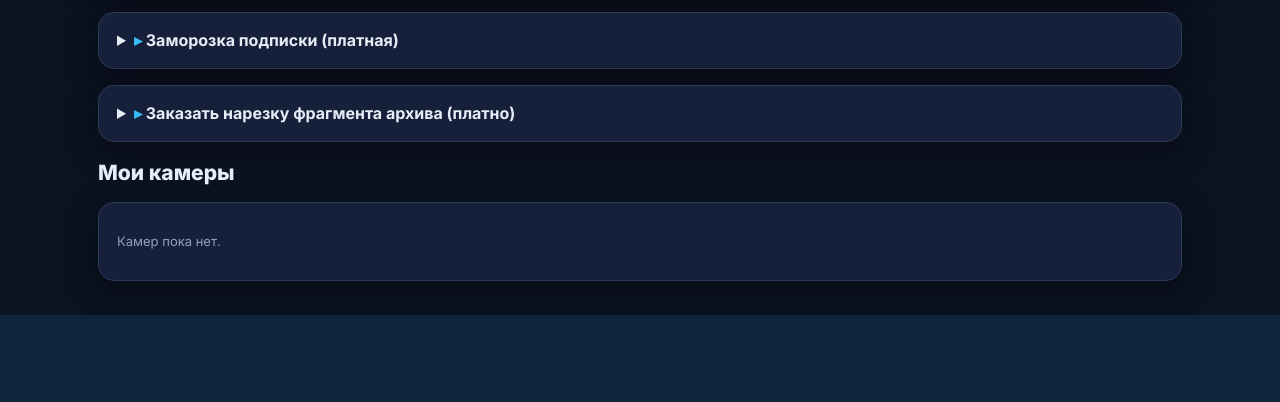
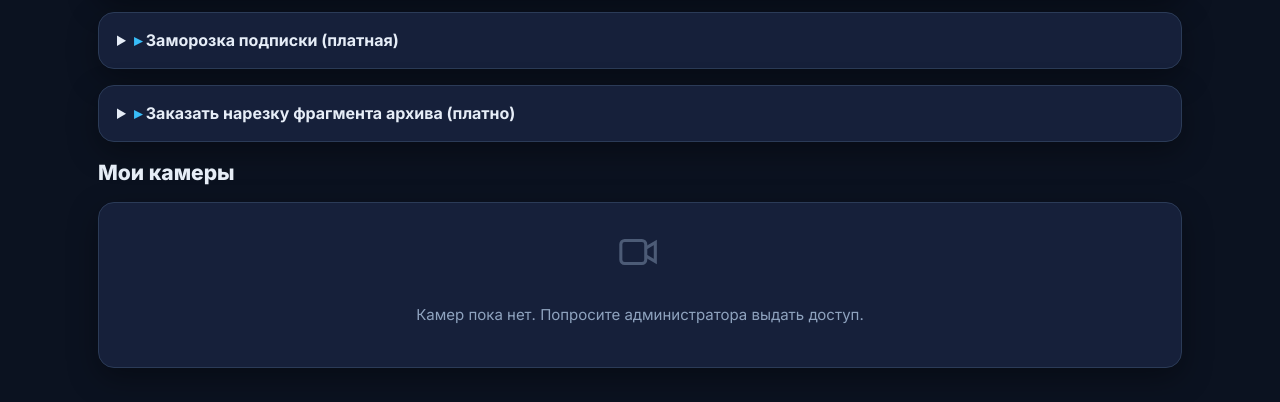
Before and after one commit to vasa57kam/cctv-deploy, a Flask app: page / in a window 1280 px wide. Shown: the part 532-934 px from the top of the page. Before the commit the page ends 847 px from the top, so only its background shows below. Run offline with Flask 3, Linux system fonts and the light colour scheme; a user stored in the database is signed in; parts of the project's set-up code (start-up, migrations or seed data) failed here and were passed over.

Commit message:
Update dashboard.html

```diff
--- a/app/templates/dashboard.html
+++ b/app/templates/dashboard.html
@@ -6,15 +6,29 @@
 <div class="grid">
   {% for camera in cameras %}
   <div class="cam">
+    {% set th = thumbs.get(camera.id) %}
+    {% if th and th.url %}
+    <div class="thumbwrap" style="margin:-12px -12px 10px;">
+      <img src="{{ th.url }}?t={{ range(100000)|random }}" alt="">
+      <span class="playbadge"><svg width="30" height="30" viewBox="0 0 24 24" fill="rgba(255,255,255,.85)"><path d="M8 5v14l11-7z"/></svg></span>
+    </div>
+    {% endif %}
     <h3>{{ camera.name }}</h3>
-    <p>{% if camera.active %}<span class="badge ok">вкл</span>{% else %}<span class="badge bad">выкл</span>{% endif %}
-       {% if camera.recording_enabled %}<span class="badge ok">запись</span>{% else %}<span class="badge warn">без записи</span>{% endif %}
-       {% if camera.group_name %}<span class="badge warn">{{ camera.group_name }}</span>{% endif %}</p>
+    <p class="muted" style="margin:0 0 8px;">
+      <span class="dot {{ 'on' if th and th.online else 'off' }}"></span>{{ "онлайн" if th and th.online else "офлайн" }}
+      {% if camera.recording_enabled %}· <span class="badge ok">запись</span>{% else %}· <span class="badge warn">без записи</span>{% endif %}
+      {% if camera.group_name %}· {{ camera.group_name }}{% endif %}
+    </p>
     <a class="btn" href="{{ url_for('camera_page', camera_id=camera.id) }}">Открыть</a>
   </div>
   {% endfor %}
 </div>
-{% else %}<div class="card"><p class="muted">Камер пока нет.</p></div>{% endif %}
+{% else %}
+<div class="card empty">
+  <svg width="46" height="46" viewBox="0 0 24 24" fill="none" stroke="currentColor" stroke-width="1.6"><path d="M2 8a2 2 0 0 1 2-2h9a2 2 0 0 1 2 2v8a2 2 0 0 1-2 2H4a2 2 0 0 1-2-2z"/><path d="M15 10l5-3v10l-5-3"/></svg>
+  <p>Камер пока нет. Добавьте первую в админке или найдите потоки парсером.</p>
+</div>
+{% endif %}
 
 {% elif role %}
 <div class="card" id="subscribe">
@@ -29,21 +43,29 @@
 <div class="grid">
   {% for item in cam_items %}
   <div class="cam">
+    {% set th = thumbs.get(item.camera.id) %}
+    {% if th and th.url %}
+    <div class="thumbwrap" style="margin:-12px -12px 10px;">
+      <img src="{{ th.url }}?t={{ range(100000)|random }}" alt="">
+      <span class="playbadge"><svg width="30" height="30" viewBox="0 0 24 24" fill="rgba(255,255,255,.85)"><path d="M8 5v14l11-7z"/></svg></span>
+    </div>
+    {% endif %}
     <h3>{{ item.camera.name }}</h3>
-    <p>{% if item.camera.recording_enabled %}<span class="badge ok">запись</span>{% else %}<span class="badge warn">без записи</span>{% endif %}</p>
+    <p class="muted" style="margin:0 0 8px;"><span class="dot {{ 'on' if th and th.online else 'off' }}"></span>{{ "онлайн" if th and th.online else "офлайн" }}</p>
     <a class="btn" href="{{ url_for('camera_page', camera_id=item.camera.id) }}">Открыть</a>
   </div>
   {% endfor %}
 </div>
-{% else %}<div class="card"><p class="muted">Камер пока нет.</p></div>{% endif %}
+{% else %}
+<div class="card empty"><p>Камер пока нет.</p></div>
+{% endif %}
 </div>
 
 {% else %}
 <div class="card" id="subscribe">
   <h2>Подписка</h2>
   {% if freeze_now %}
-    <p><span class="badge warn">заморожена</span> до {{ freeze_now.freeze_to.strftime("%d.%m.%Y %H:%M") }}.
-       Доступ к камерам закрыт, запись архива продолжается.</p>
+    <p><span class="badge warn">заморожена</span> до {{ freeze_now.freeze_to|rudate }}. Доступ к камерам закрыт, запись архива продолжается.</p>
   {% elif current_user.tariff %}
     <p>Тариф: <b>{{ current_user.tariff.name }}</b> (камер: {{ current_user.tariff.max_cameras }}, архив: {{ current_user.tariff.archive_days }} дн.)
        {% if sub_active %}<span class="badge ok">активна</span> до {{ current_user.subscription_ends_at.strftime("%d.%m.%Y %H:%M:%S") }}
@@ -156,15 +178,15 @@
   <button class="btn" type="submit">Запросить заморозку</button>
 </form>
 <p class="muted">Заморозка платная: {{ "%.0f"|format(freeze_price) }} ₽/день (списывается при подтверждении админом).
-   На время заморозки доступ к камерам закрывается и интервальные списания стоят на паузе,
-   НО запись архива продолжается — именно за хранение и взимается плата. Срок подписки сдвигается на длительность заморозки.</p>
+   На время заморозки доступ закрыт и интервальные списания стоят на паузе, НО запись архива продолжается —
+   именно за хранение взимается плата. Срок подписки сдвигается на длительность заморозки.</p>
 {% if my_freezes %}
-<table><tr><th>Период</th><th>Цена</th><th>Статус</th></tr>
+<div class="tablewrap"><table><tr><th>Период</th><th>Цена</th><th>Статус</th></tr>
 {% for f in my_freezes %}
-<tr><td>{{ f.freeze_from.strftime("%d.%m.%Y") }} — {{ f.freeze_to.strftime("%d.%m.%Y") }}</td>
+<tr><td>{{ f.freeze_from|rudate }} — {{ f.freeze_to.strftime("%d.%m.%Y") }}</td>
 <td>{{ "%.0f"|format(f.price or 0) }} р.</td>
 <td>{% if f.status == "active" %}<span class="badge ok">действует</span>{% elif f.status == "pending" %}<span class="badge warn">на рассмотрении</span>{% else %}<span class="badge bad">отклонена</span>{% endif %}</td></tr>
-{% endfor %}</table>
+{% endfor %}</table></div>
 {% endif %}
 </details>
 
@@ -226,7 +258,12 @@
   </div>
   {% endfor %}
 </div>
-{% else %}<div class="card"><p class="muted">Камер пока нет.</p></div>{% endif %}
+{% else %}
+<div class="card empty">
+  <svg width="46" height="46" viewBox="0 0 24 24" fill="none" stroke="currentColor" stroke-width="1.6"><path d="M2 8a2 2 0 0 1 2-2h9a2 2 0 0 1 2 2v8a2 2 0 0 1-2 2H4a2 2 0 0 1-2-2z"/><path d="M15 10l5-3v10l-5-3"/></svg>
+  <p>Камер пока нет. Попросите администратора выдать доступ.</p>
+</div>
+{% endif %}
 </div>
 {% endif %}
 {% endblock %}
```
Also changed, not shown: other parts of app/templates/dashboard.html (+23 -13 lines).
